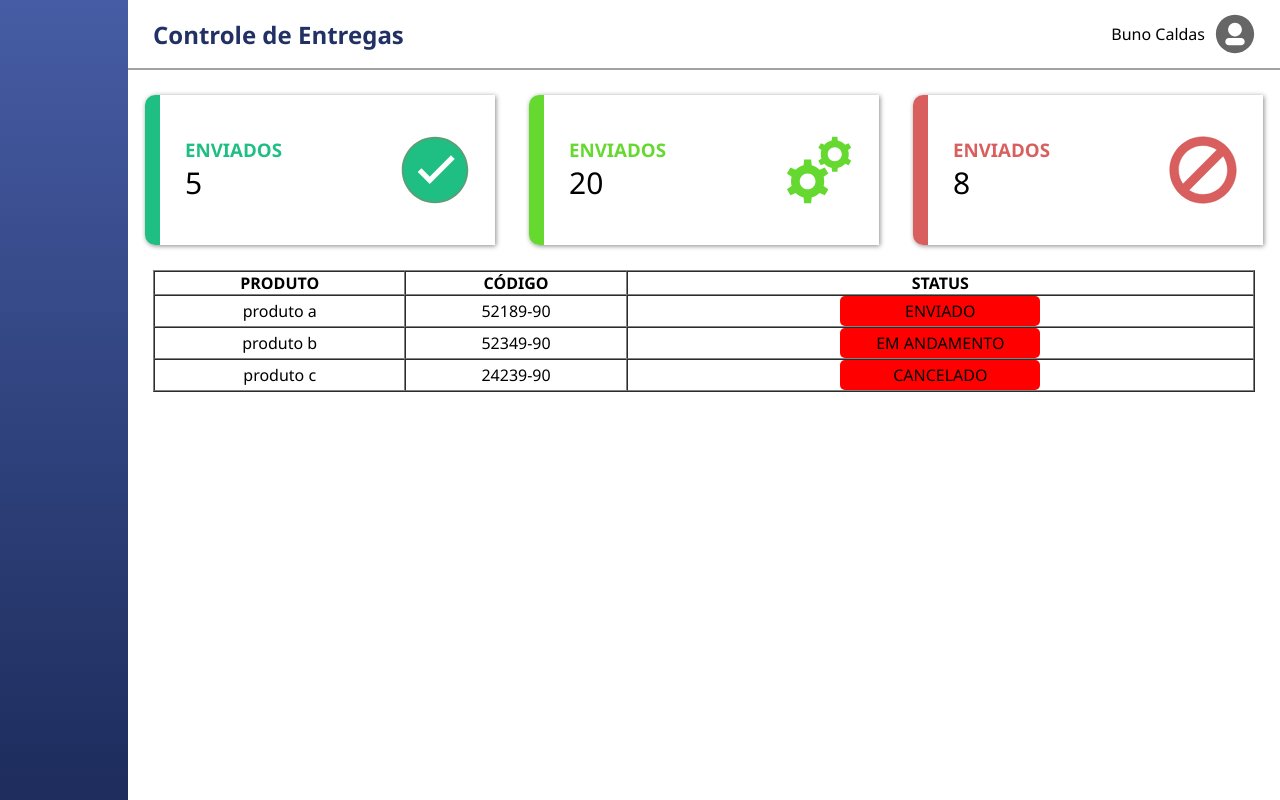
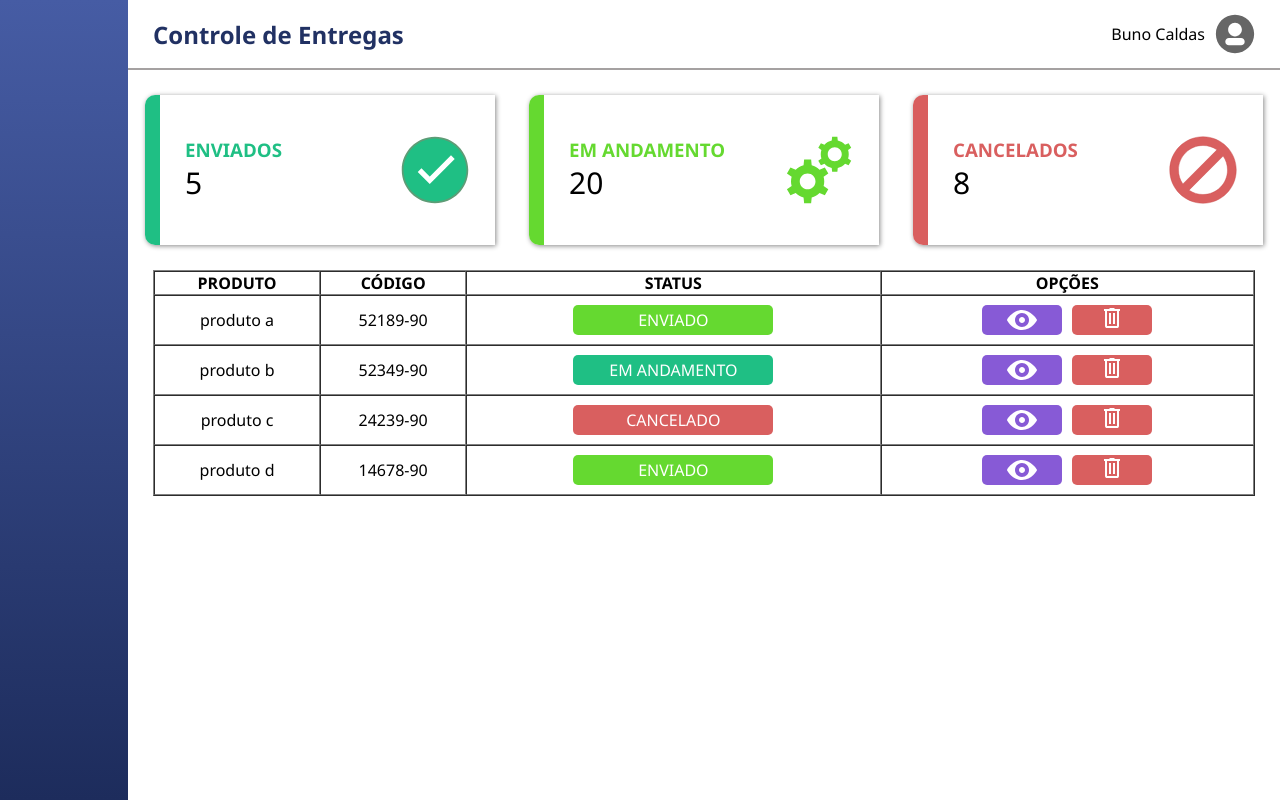
Before and after one commit to WillDavid/Desafio-Tutilabs, a React (Create React App) app in the folder tutilabschallenger/: page / in a window 1280 px wide. Built offline with nearby package versions, Linux system fonts and the light colour scheme.

Commit message:
update app.js

```diff
--- a/tutilabschallenger/src/App.js
+++ b/tutilabschallenger/src/App.js
@@ -17,8 +17,13 @@ export default function App() {
 	const dataTable = [
 		{id: 1, produto: 'produto a', codigo: '52189-90', status: 'ENVIADO'},
 		{id: 2, produto: 'produto b', codigo: '52349-90', status: 'EM ANDAMENTO'},
-		{id: 3, produto: 'produto c', codigo: '24239-90', status: 'CANCELADO'}
+		{id: 3, produto: 'produto c', codigo: '24239-90', status: 'CANCELADO'},
+		{id: 4, produto: 'produto d', codigo: '14678-90', status: 'ENVIADO'},
+
+
 	]
+
+
 
 
 
@@ -29,8 +34,8 @@ export default function App() {
 			  <Header />
 			  <div className="cardsStatus">
 					<CardStatus qtde={5} status="ENVIADOS" color="#1FBF84" textColor="#1FBF84" img={cardIconEnviados}/>
-					<CardStatus qtde={20} status="ENVIADOS" color="#65D930" textColor="#65D930" img={cardIconEmAndamento}/>
-					<CardStatus qtde={8} status="ENVIADOS" color="#D95F5F" textColor="#D95F5F" img={cardIconCancelado}/>
+					<CardStatus qtde={20} status="EM ANDAMENTO" color="#65D930" textColor="#65D930" img={cardIconEmAndamento}/>
+					<CardStatus qtde={8} status="CANCELADOS" color="#D95F5F" textColor="#D95F5F" img={cardIconCancelado}/>
 
 			  </div>
 
--- a/tutilabschallenger/src/components/Table/index.js
+++ b/tutilabschallenger/src/components/Table/index.js
@@ -1,11 +1,37 @@
 import './table.css'
+
+// img
+
+import eyeIcon from '../../assets/tableAssets/eye.svg'
+import trashIcon from '../../assets/tableAssets/trash.svg'
+
+
 export default function Table(props){
 
-    const redStyle = {
-        backgroundColor: 'red'
+    function renderStatus(item){
+        if(item === "EM ANDAMENTO") {
+            return(
+                <div className="tdStatus tdGreen">
+                    <spam>{item}</spam>
+                </div>
+            )
+        }else if(item === "ENVIADO"){
+            return(
+                <div className="tdStatus tdLightGreen">
+                    <spam>{item}</spam>
+                </div>
+            )
+        }else {
+            return(
+                <div className="tdStatus tdRed">
+                    <spam>{item}</spam>
+                </div>
+            )
+        }
     }
 
-    console.log(props.data[1].status)
+
+
 
 
 
@@ -18,7 +44,17 @@ export default function Table(props){
                 <tr key={item.id}>
                     <td>{item.produto}</td>
                     <td>{item.codigo}</td>
-                    <td><div className="tdStatus" style={redStyle}><spam>{item.status}</spam></div></td>
+                    <td>
+                        {renderStatus(item.status)}
+
+
+                    </td>
+                    <td>
+                        <div className="opcoes">
+                            <button className="eyeButton"><img src={eyeIcon} /></button>
+                            <button className="trashButton"><img src={trashIcon} /></button>
+                        </div>
+                    </td>
                 </tr>
 
             )
@@ -32,6 +68,7 @@ export default function Table(props){
                     <th>PRODUTO</th>
                     <th>CÓDIGO</th>
                     <th>STATUS</th>
+                    <th>OPÇÕES</th>
                 </thead>
 
                 <tbody>
--- a/tutilabschallenger/src/components/Table/table.css
+++ b/tutilabschallenger/src/components/Table/table.css
@@ -4,14 +4,17 @@
 
 .tableContent table {
     width: 100%;
+
 }
 
 .tableContent td {
     text-align: center;
+    height: 50px;
 }
 
 .tdStatus {
-    background-color: #65D930;
+
+    color: #fff;
     width: 200px;
     height: 30px;
     border-radius: 5px;
@@ -20,3 +23,42 @@
     justify-content: center;
     align-items: center;
 }
+
+.tdGreen{
+    background-color: #1FBF84;
+}
+
+
+.tdLightGreen {
+    background-color: #65D930;
+}
+
+.tdRed {
+    background-color: #D95F5F;
+}
+
+
+.eyeButton, .trashButton {
+    margin: 5px;
+    width: 80px;
+    height: 30px;
+    border-radius: 5px;
+    border: none;
+    cursor: pointer;
+}
+
+.eyeButton {
+    background-color: #875AD6;
+}
+
+.trashButton {
+    background-color: #D95F5F;
+}
+
+
+
+.opcoes {
+    display: flex;
+    justify-content:center;
+    align-items: center;
+}
```
Also changed, not shown: tutilabschallenger/src/assets/tableAssets/eye.svg (added), tutilabschallenger/src/assets/tableAssets/trash.svg (added).
